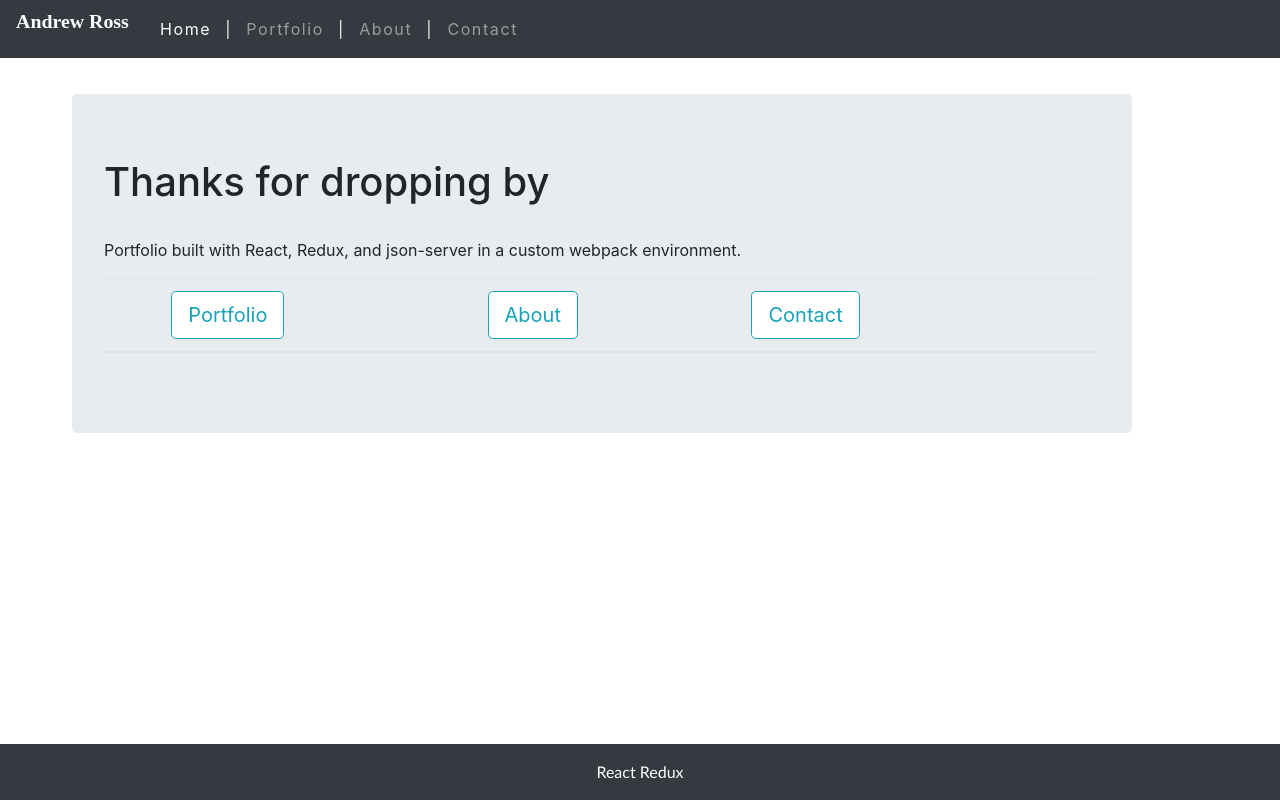
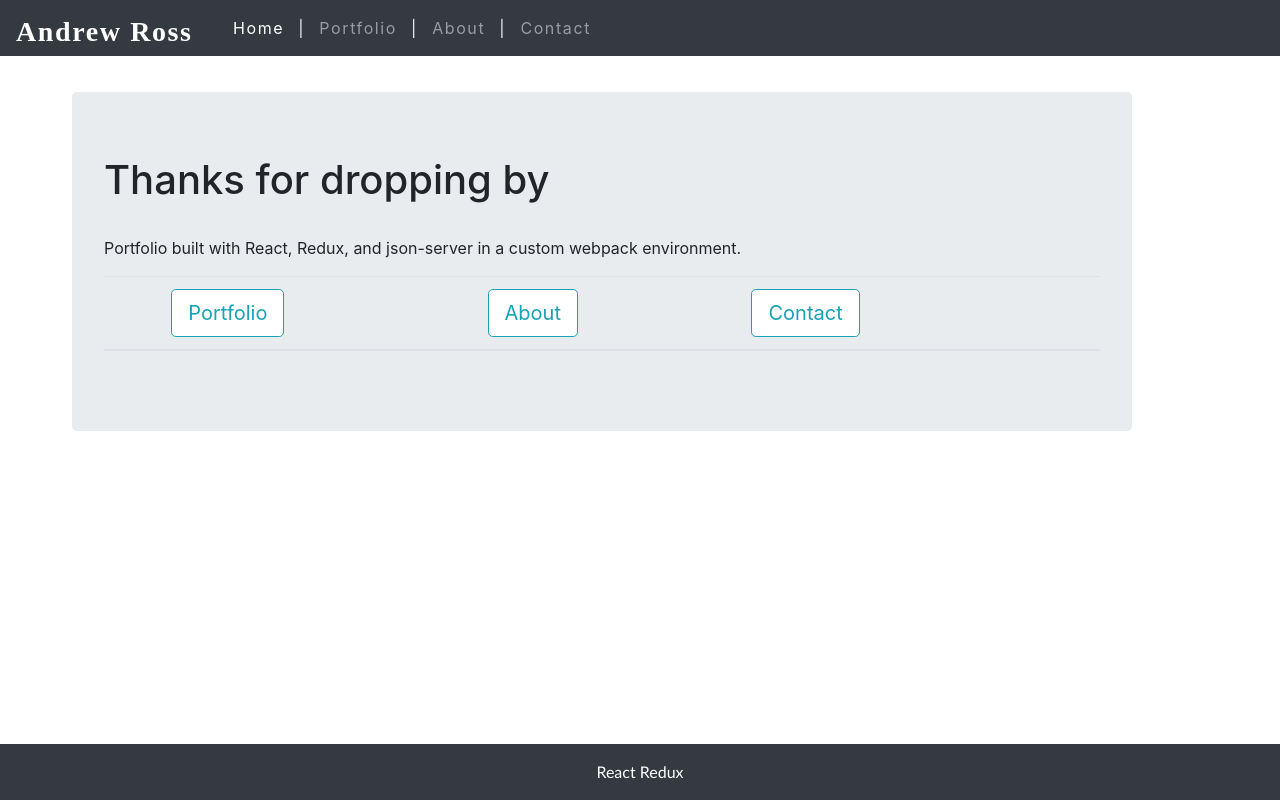
Before and after one commit to DopamineDriven/redux-portfolio, a React app: page / in a window 1280 px wide. Built offline with nearby package versions, Linux system fonts and the light colour scheme.

Commit message:
svg loaded in nav-bar successfully

```diff
--- a/package.json
+++ b/package.json
@@ -34,6 +34,7 @@
     "prop-types": "^15.7.2",
     "react": "^16.13.1",
     "react-dom": "^16.13.1",
+    "react-inlinesvg": "^1.2.0",
     "react-redux": "^7.2.0",
     "react-router-dom": "^5.1.2",
     "react-toastify": "^5.5.0",
--- a/src/components/navbar/Navbar.jsx
+++ b/src/components/navbar/Navbar.jsx
@@ -3,9 +3,8 @@ import './Navbar.css';
 // import Container from '../Container/Container.jsx'
 // import ReactLogo from '../images/Logo.png';
 import { NavLink } from 'react-router-dom';
-import logo from '../../assets/logo.svg';
 
-const Navbar = () => {
+const Navbar = (props) => {
     const activeStyle = { color: "#ffffff" }
     // use state expanded and setExpanded onClick
     // circle back
@@ -15,7 +14,26 @@ const Navbar = () => {
             <NavLink
                 to="/"
                 className="navbar-brand">
-                <img src={logo} alt="logo" className="mb-3 app-logo" width="120px"/>
+                    <svg
+                        xmlns="http://www.w3.org/2000/svg"
+                        width="193"
+                        height="25"
+                        viewBox="0 0 193 25"
+                        { ...props }
+                        >
+                        <text
+                            fill="#FFF"
+                            fillRule="evenodd"
+                            fontFamily="CircularStd-Bold, Circular Std"
+                            fontSize="28"
+                            fontWeight="bold"
+                            transform="translate(-180 -384)"
+                        >
+                            <tspan x="180" y="408">
+                            Andrew Ross
+                            </tspan>
+                        </text>
+                        </svg>
             </NavLink>
 
             {/* <button
```
Also changed, not shown: src/assets/logo.svg (deleted), 1 other file (tests, documents, lock files or other folders).
